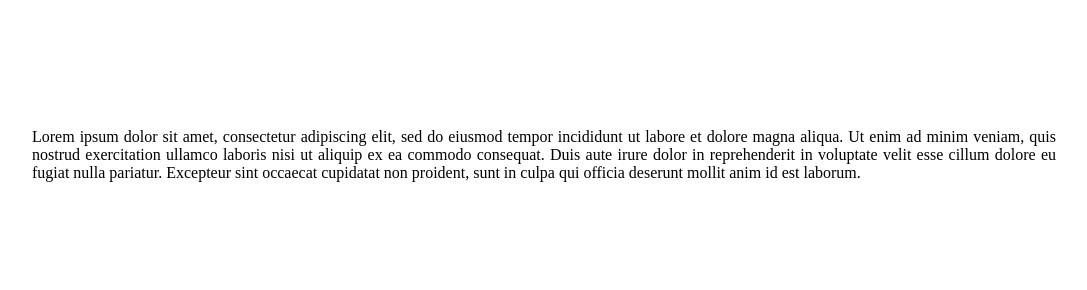
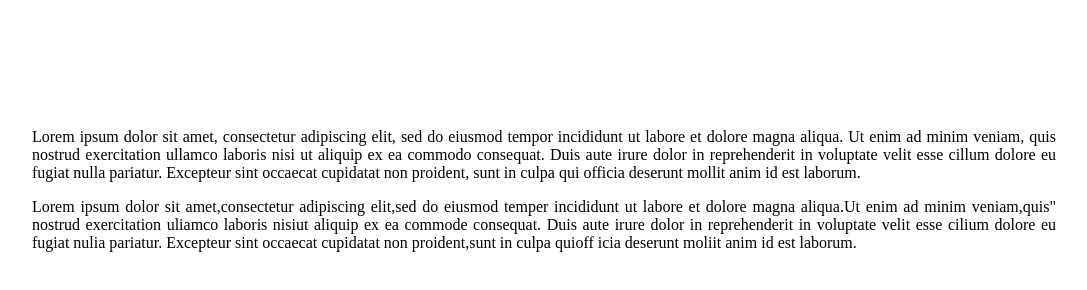
Before and after one commit to asthapandey06/Assignment3-template, a plain HTML site: page Assignment3/src/index.html in a window 1280 px wide. Shown: the whole page, without its empty margins (96-1183 px from the left). Drawn offline with Linux system fonts and the light colour scheme.

Commit message:
top paragraphs

```diff
--- a/Assignment3/src/index.html
+++ b/Assignment3/src/index.html
@@ -18,6 +18,13 @@
             Duis aute irure dolor in reprehenderit in voluptate velit esse cillum dolore eu fugiat nulla pariatur.
             Excepteur sint occaecat cupidatat non proident, sunt in culpa qui officia deserunt mollit anim id est laborum.
             </p>
+            <p>
+                Lorem ipsum dolor sit amet,consectetur adipiscing elit,sed do eiusmod temper
+                incididunt ut labore et dolore magna aliqua.Ut enim ad minim veniam,quis"
+                nostrud exercitation uliamco laboris nisiut aliquip ex ea commode consequat.
+                Duis aute irure dolor in reprehenderit in voluptate velit esse cilium dolore eu fugiat nulia pariatur.
+                Excepteur sint occaecat cupidatat non proident,sunt in culpa quioff icia deserunt moliit anim id est laborum.
+            </p>
         </div>
     </body>
 </html>
```
